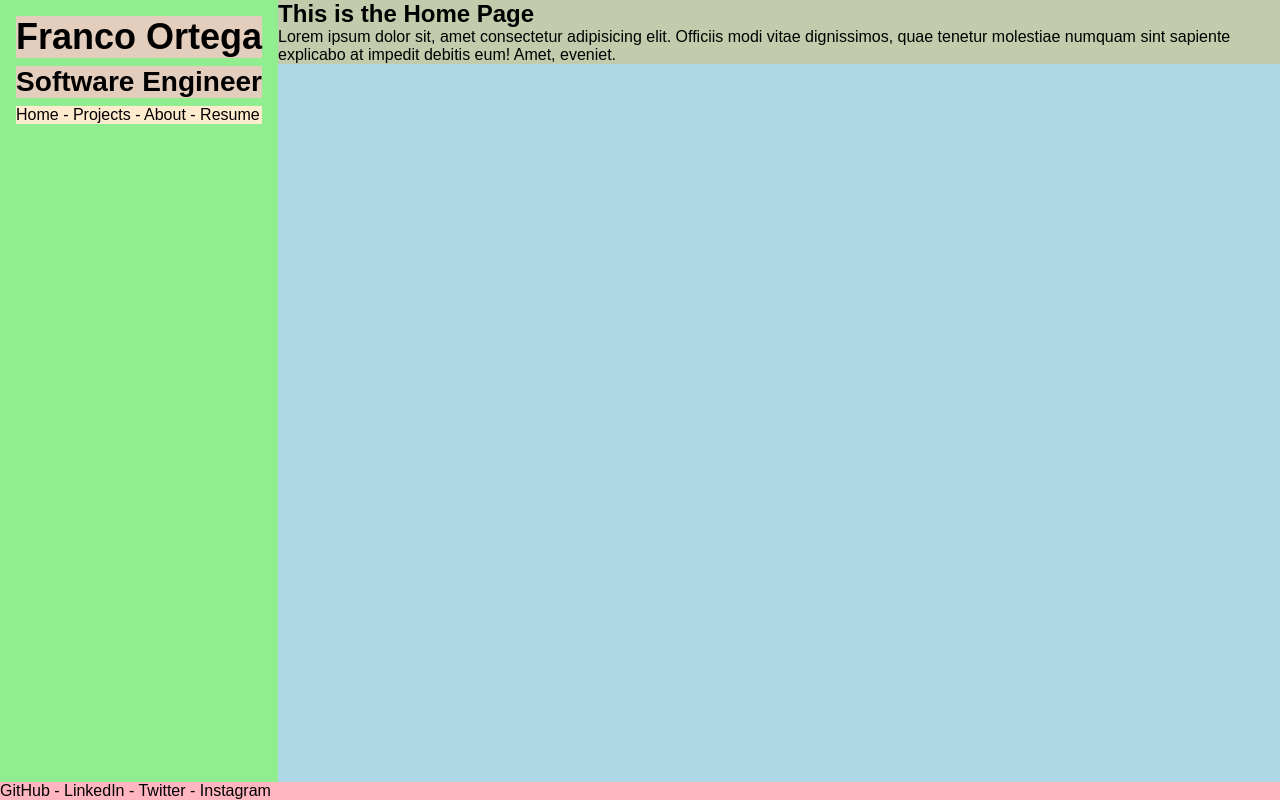
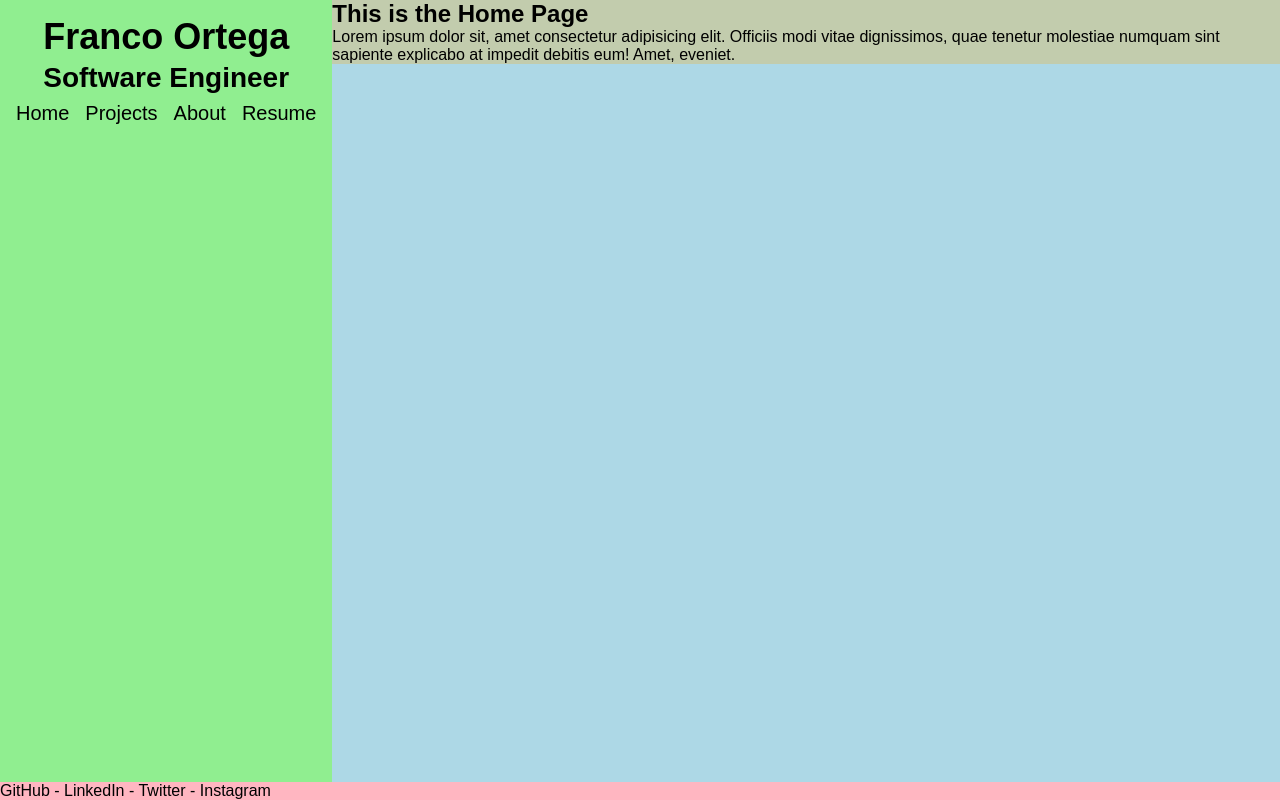
Before and after one commit to franco-ortega/portfolio-beta-01, a Next.js app: page / in a window 1280 px wide. Built offline with nearby package versions, Linux system fonts and the light colour scheme.

Commit message:
create list for nav links

```diff
--- a/components/header/Header.module.scss
+++ b/components/header/Header.module.scss
@@ -5,10 +5,10 @@
 
   h1,
   h2 {
-    background-color: hsl(350, 100%, 88%, 0.75);
+    // background-color: hsl(350, 100%, 88%, 0.75);
     width: fit-content;
     margin-inline: auto;
-    margin-bottom: 0.5rem;
+    margin-bottom: 0.25rem;
   }
 
   h1 {
--- a/components/nav/Nav.jsx
+++ b/components/nav/Nav.jsx
@@ -3,10 +3,12 @@ import styles from './Nav.module.scss';
 const Nav = () => {
   return (
     <nav className={styles.Nav}>
-      <span>Home</span>
-      <span> - Projects</span>
-      <span> - About</span>
-      <span> - Resume</span>
+      <ul>
+        <li>Home</li>
+        <li>Projects</li>
+        <li>About</li>
+        <li>Resume</li>
+      </ul>
     </nav>
   );
 };
--- a/components/nav/Nav.module.scss
+++ b/components/nav/Nav.module.scss
@@ -1,3 +1,15 @@
 .Nav {
-  background-color: blanchedalmond;
+  // background-color: blanchedalmond;
+
+  ul {
+    margin-top: 0.5rem;
+    display: flex;
+    flex-direction: row;
+    justify-content: center;
+    gap: 1rem;
+
+    li {
+      font-size: 1.25rem;
+    }
+  }
 }
--- a/styles/globals.css
+++ b/styles/globals.css
@@ -2,6 +2,7 @@
   box-sizing: border-box;
   margin: 0;
   padding: 0;
+  list-style-type: none;
 }
 
 html,
```
